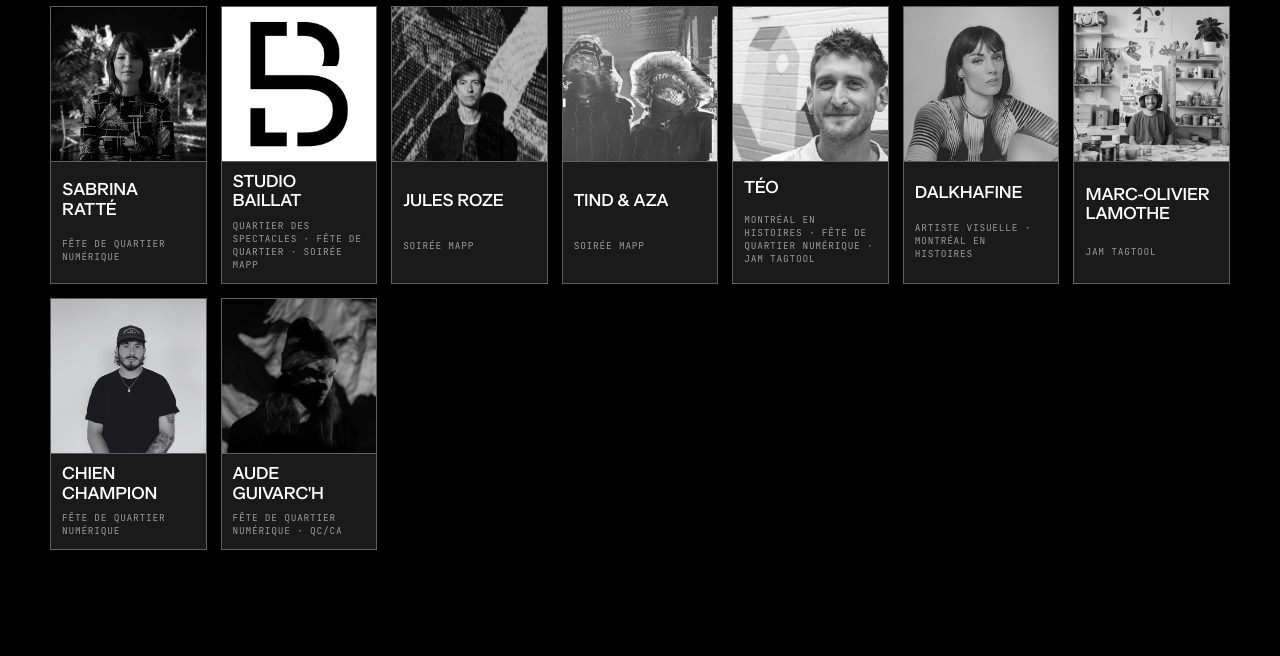
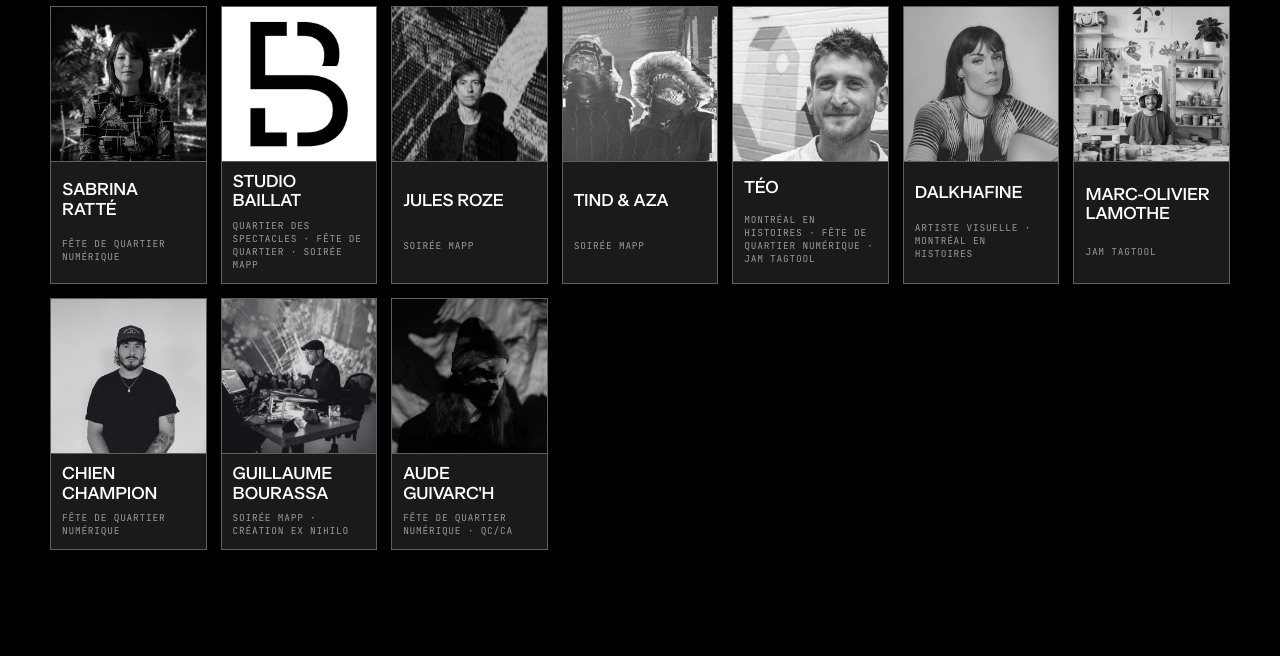
Before and after one commit to Bertarose/mappmtl_prog, a plain HTML site: page index.html in a window 1280 px wide. Shown: the part 2174-2830 px from the top of the page. Drawn offline with nearby package versions, Linux system fonts and the light colour scheme; animation ran at ten frames a second.

Commit message:
Add files via upload

```diff
--- a/index.html
+++ b/index.html
@@ -1357,7 +1357,7 @@ const DAYS = [
       fr:{ t:"Fête de quartier numérique", d:"<p><strong>Événement phare du festival</strong></p><p>Venez célébrer les 10 ans de la Fête de quartier numérique ! Un programme festif, entre projections mapping, performances de musiques électroniques, stands de nourriture, ateliers de création dans une ambiance de fête de quartier!</p><p>+ KIOSQUES CULINAIRES | Cantine MAPP + Ta Chido Snack-bar mexicain 🌮</p><p>☔ L'événement aura lieu même en cas de pluie.<br>MAPP s'engage à assurer un environnement festif aussi sécuritaire, convivial et inclusif que possible pour toutes et tous.</p>" },
       en:{ t:"Digital Block Party", d:"<p><strong>Festival flagship event</strong></p><p>True to its roots, this event offers a festive program blending video mapping projections with more than 60 local and international artists presenting their work on the neighbourhood's iconic former store, Million Tapis et Tuiles.</p><p>JS Baillat (QC/CA), Sabrina Ratté (QC/CA), Téo (FR/QC/CA), and Aude Guivarc'h (QC/CA) will present spectacular works on the iconic Saint-Lawrence warehouse, while electronic music performances will be offered by Studio Baillat on Friday night and the Ferias collective on Saturday night, featuring artists Alina and Guthrie. Festival-goers can also enjoy food stands in a welcoming block-party atmosphere.</p>" } },
     { time:"22h — 03h", venue:"moment", tixUrl:"https://www.zeffy.com/fr-CA/ticketing/soiree-mapp--2026", img:"/media/soiree_mapp.webp",
-      artists:["studio-baillat","thisisnotdesign","jules-roze","jordan-gardner","ellxandra","andres-velilla","baillavellila","chloe-chloe","hologramme"],
+      artists:["studio-baillat","thisisnotdesign","jules-roze","jordan-gardner","ellxandra","andres-velilla","baillavellila","chloe-chloe","hologramme","guillaume-bourassa"],
       fr:{ t:"Soirée MAPP 2026", d:"<p>MAPP revient avec sa soirée incontournable chez Moment Factory, proposant un programme dansant et festif, une scénographie immersive et des projections mapping captivantes.</p><p>La programmation musicale de la soirée sera assurée par le Studio Baillat (QC/CA), tandis que les créations visuelles seront signées JS Baillat (QC/CA), Thisisnodesign (QC/CA) et Jules Roze (FR/QC/CA).</p><p>Célébrez cette 10e édition avec artistes, créateurs, partenaires et public fidèle.</p>", price:"20 $ – Early bird · 25 $ – Admission générale" },
       en:{ t:"MAPP Night 2026", d:"<p>MAPP is back with its unmissable party at Moment Factory, featuring a dance-floor program, immersive scenography and captivating mapping projections.</p><p>The evening's musical lineup will be led by Studio Baillat (QC/CA), while visual creations will be signed by JS Baillat (QC/CA), Thisisnodesign (QC/CA) and Jules Roze (FR/QC/CA).</p><p>Celebrate this 10th edition with artists, creators, partners and loyal audiences.</p>", price:"$20 – Early bird · $25 – General admission" } }
   ]},
@@ -1478,6 +1478,10 @@ const ARTISTS = [
   { slug:"hologramme", name:"Hologramme", img:"/media/artists/hologramme.png", dayIdx:3, venue:"moment", cat:"dj",
     fr:{ disc:"Soirée MAPP", bio:"<p>Projet du producteur montréalais Clément Leduc, Hologramme crée une musique électronique atmosphérique et dystopique, inspirée par la house, le UK garage et l'ambient. Collaborateur de Lunice, Ouri et Fakear, il a aussi travaillé avec Chanel, Audemars Piguet et KAWS. Avec plus de 10 millions d'écoutes et une première collaboration avec Anjunadeep, il prépare actuellement son 4e album, prévu pour 2027.</p>" },
     en:{ disc:"MAPP Night", bio:"<p>A project by Montreal producer Clément Leduc, Hologramme crafts atmospheric, dystopian electronic music inspired by house, UK garage and ambient. A collaborator of Lunice, Ouri and Fakear, he's also worked with Chanel, Audemars Piguet and KAWS. With over 10 million streams and a first collaboration with Anjunadeep, he's currently working on his 4th album, out in 2027.</p>" },
+    links:{} },
+  { slug:"guillaume-bourassa", name:"Guillaume Bourassa", img:"/media/artists/guillaume-bourassa.png", dayIdx:3, venue:"moment", cat:"vj",
+    fr:{ disc:"Soirée MAPP · Création Ex Nihilo", bio:"<p>Explorateur aux multiples facettes entre musique (FROID), peinture, imprimé et art numérique, Guillaume Bourassa poursuit depuis plus de deux décennies une quête artistique centrée sur la ligne, sous toutes ses formes. Il signe un set VJ pour la soirée.</p>" },
+    en:{ disc:"MAPP Night · Ex Nihilo Creation", bio:"<p>A multi-faceted explorer across music (FROID), painting, print and digital art, Guillaume Bourassa has spent over two decades pursuing an artistic quest centered on the line, in all its forms. He'll bring a VJ set to the night.</p>" },
     links:{} },
 ];
 
```
